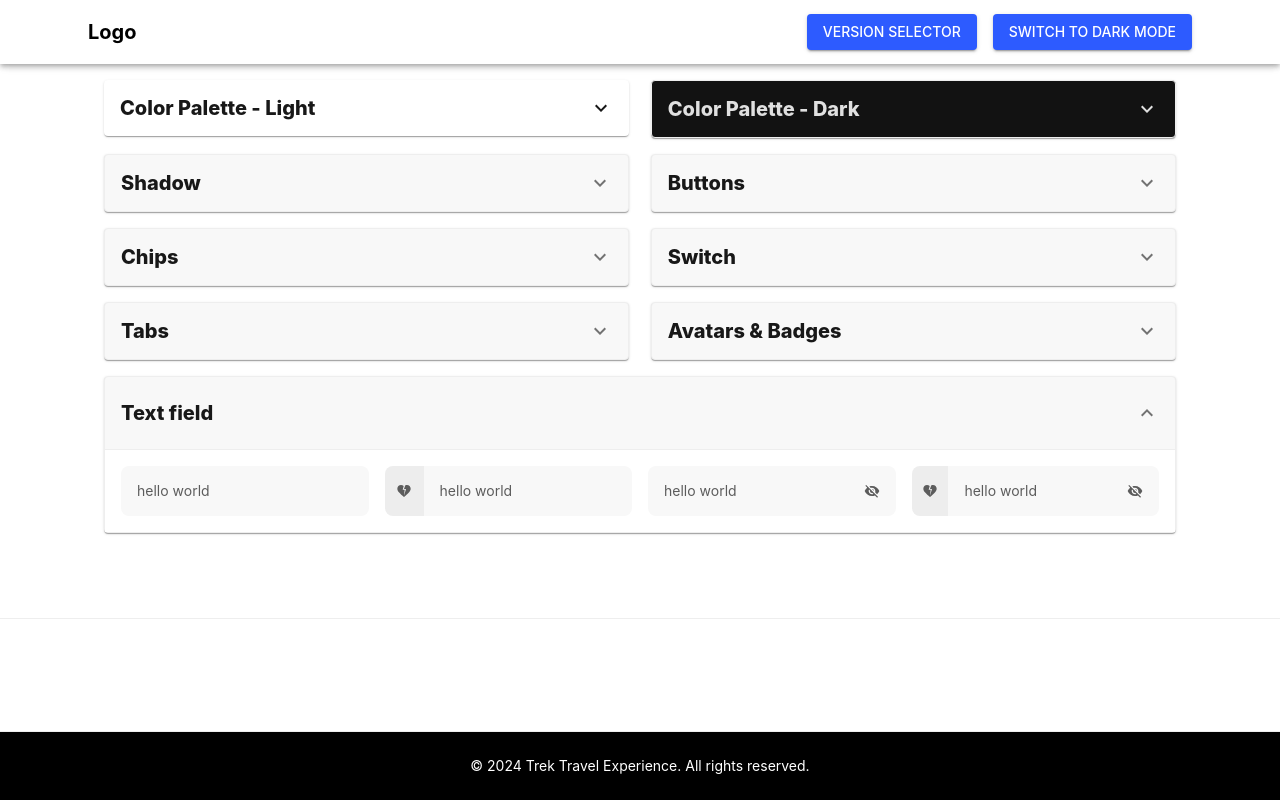
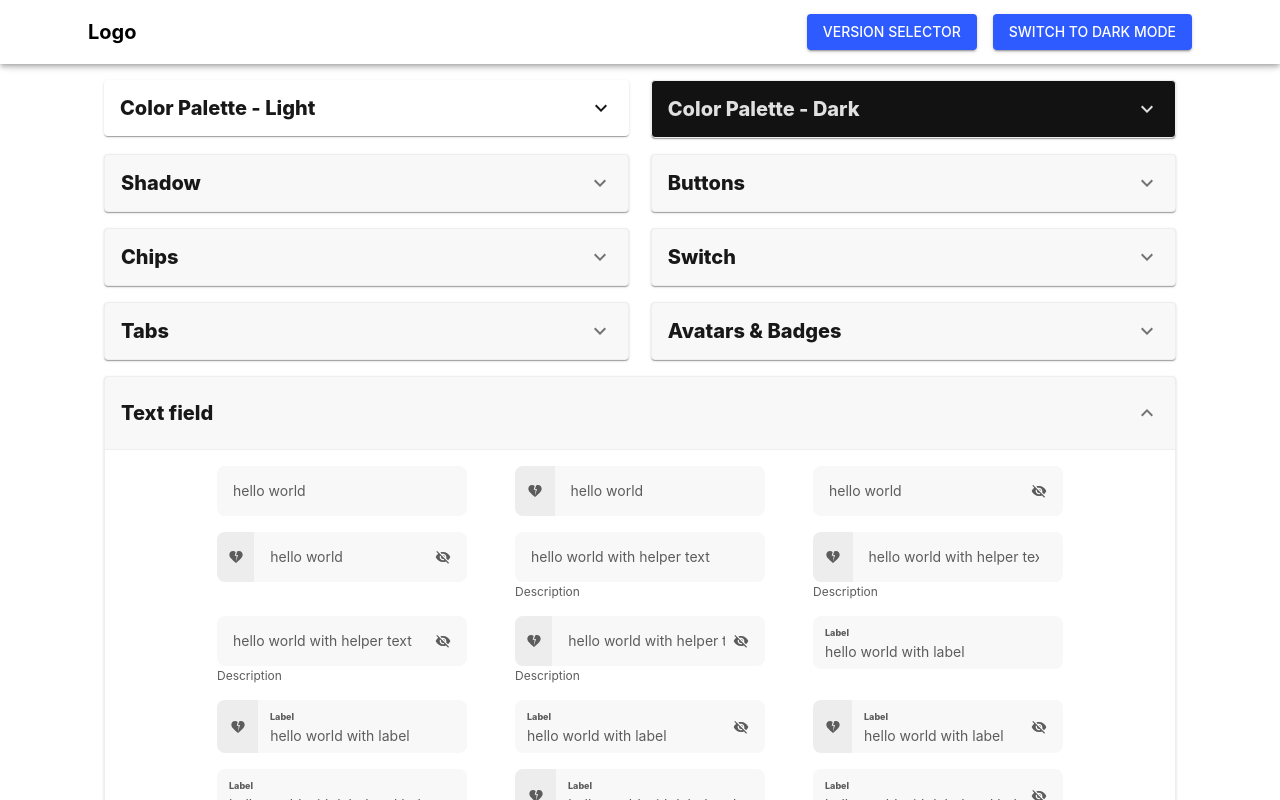
Before and after one commit to Yuki-kykyky/layout-demos, a Next.js app: page / in a window 1280 px wide. Shown: the top 800 px of the page. Built offline with nearby package versions, Linux system fonts and the light colour scheme.

Commit message:
generate text-input, styled with focus, hover status

```diff
--- a/app/common/ui/page2/woop/woop-input.tsx
+++ b/app/common/ui/page2/woop/woop-input.tsx
@@ -1,23 +1,42 @@
-import { VisibilityOff } from "@mui/icons-material";
-import { Box, InputAdornment, InputBase, Stack } from "@mui/material";
+import {
+  Box,
+  InputAdornment,
+  InputBase,
+  Stack,
+  TextField,
+  Typography,
+} from "@mui/material";
 
 import React from "react";
+import { Shadows } from "@/app/common/styles/style-setting";
+
 export const WoopInput = ({
   value,
   startAdornment,
   endAdornment,
+  label,
+  helperText,
 }: {
   value: string;
   startAdornment?: React.ReactNode;
   endAdornment?: React.ReactNode;
+  label?: string;
+  helperText?: string;
 }) => {
   return (
+    <Box>
       <Stack
         direction="row"
         sx={{
           borderRadius: "8px",
           width: "250px",
           overflow: "hidden",
+          "&:hover": {
+            boxShadow: Shadows.Focus.style,
+          },
+          "&:focus-within": {
+            boxShadow: Shadows.FocusBtn.style,
+          },
         }}
       >
         {startAdornment && (
@@ -37,6 +56,60 @@ export const WoopInput = ({
             {startAdornment}
           </Box>
         )}
+
+        {label ? (
+          <TextField
+            label={label}
+            variant="filled"
+            value={value}
+            sx={{
+              flexGrow: 1,
+              "& .MuiInputLabel-root": {
+                color: (theme) => theme.palette.text.secondary,
+                fontSize: "12px",
+                top: "4px",
+                lineHeight: "16px",
+                fontWeight: 800,
+              },
+            }}
+            slotProps={{
+              input: {
+                disableUnderline: true,
+                sx: {
+                  p: 0,
+                  bgcolor: (theme) => theme.palette.background.paper,
+                  color: (theme) => theme.palette.text.secondary,
+                  height: "fit-content",
+                  fontSize: "14px",
+                  borderRadius: 0,
+                  lineHeight: "18px",
+                  "&:hover": {
+                    bgcolor: (theme) =>
+                      `${theme.palette.background.paper} !important`,
+                  },
+                  "&:focus-within": {
+                    bgcolor: (theme) =>
+                      `${theme.palette.background.paper} !important`,
+                  },
+                },
+                endAdornment: (
+                  <InputAdornment
+                    position="end"
+                    sx={{
+                      "& .MuiSvgIcon-root": {
+                        color: (theme) => theme.palette.text.secondary,
+                        fontSize: "16px",
+                      },
+                      pr: "16px",
+                    }}
+                  >
+                    {endAdornment}
+                  </InputAdornment>
+                ),
+              },
+            }}
+          />
+        ) : (
           <InputBase
             placeholder="Placeholder"
             value={value}
@@ -70,6 +143,20 @@ export const WoopInput = ({
               },
             }}
           />
+        )}
       </Stack>
+      {helperText && (
+        <Typography
+          fontSize="12px"
+          lineHeight="16px"
+          color="text.secondary"
+          sx={{
+            mt: "2px",
+          }}
+        >
+          {helperText}
+        </Typography>
+      )}
+    </Box>
   );
 };
--- /dev/null
+++ b/app/components/page2/text-field-list.tsx
@@ -0,0 +1,97 @@
+import { WoopInput } from "@/app/common/ui/page2/woop/woop-input";
+import { VisibilityOff, HeartBroken } from "@mui/icons-material";
+import { Stack } from "@mui/material";
+import React from "react";
+
+export const TextFieldList = () => {
+  const inputConfigs = [
+    // 基础配置
+    { value: "hello world" },
+    { startAdornment: <HeartBroken />, value: "hello world" },
+    { endAdornment: <VisibilityOff />, value: "hello world" },
+    {
+      startAdornment: <HeartBroken />,
+      endAdornment: <VisibilityOff />,
+      value: "hello world",
+    },
+
+    // 带 helperText
+    { helperText: "Description", value: "hello world with helper text" },
+    {
+      startAdornment: <HeartBroken />,
+      helperText: "Description",
+      value: "hello world with helper text",
+    },
+    {
+      endAdornment: <VisibilityOff />,
+      helperText: "Description",
+      value: "hello world with helper text",
+    },
+    {
+      startAdornment: <HeartBroken />,
+      endAdornment: <VisibilityOff />,
+      helperText: "Description",
+      value: "hello world with helper text",
+    },
+
+    // 带 label
+    { label: "Label", value: "hello world with label" },
+    {
+      startAdornment: <HeartBroken />,
+      label: "Label",
+      value: "hello world with label",
+    },
+    {
+      endAdornment: <VisibilityOff />,
+      label: "Label",
+      value: "hello world with label",
+    },
+    {
+      startAdornment: <HeartBroken />,
+      endAdornment: <VisibilityOff />,
+      label: "Label",
+      value: "hello world with label",
+    },
+
+    // 带 label 和 helperText
+    {
+      label: "Label",
+      helperText: "Description",
+      value: "hello world with label and helper text",
+    },
+    {
+      startAdornment: <HeartBroken />,
+      label: "Label",
+      helperText: "Description",
+      value: "hello world with label and helper text",
+    },
+    {
+      endAdornment: <VisibilityOff />,
+      label: "Label",
+      helperText: "Description",
+      value: "hello world with label and helper text",
+    },
+    {
+      startAdornment: <HeartBroken />,
+      endAdornment: <VisibilityOff />,
+      label: "Label",
+      helperText: "Description",
+      value: "hello world with label and helper text",
+    },
+  ];
+
+  return (
+    <Stack
+      direction="row"
+      rowGap={2}
+      columnGap={6}
+      sx={{ px: 6 }}
+      justifyContent="center"
+      flexWrap="wrap"
+    >
+      {inputConfigs.map((config, index) => (
+        <WoopInput key={index} {...config} />
+      ))}
+    </Stack>
+  );
+};
--- a/app/pages/woop-design-system.tsx
+++ b/app/pages/woop-design-system.tsx
@@ -1,4 +1,3 @@
-import { HeartBroken, VisibilityOff } from "@mui/icons-material";
 import ExpandMoreIcon from "@mui/icons-material/ExpandMore";
 import {
   Accordion,
@@ -10,7 +9,6 @@ import {
   Typography,
 } from "@mui/material";
 import { ColorPalette, ColorPaletteDark } from "../common/styles/color-palette";
-import { WoopInput } from "../common/ui/page2/woop/woop-input";
 import { AvatarList } from "../components/page2/avatar-list";
 import { BadgeList } from "../components/page2/badge-list";
 import ButtonList from "../components/page2/button-list";
@@ -19,6 +17,7 @@ import { ColorPaletteList } from "../components/page2/color-palette-list";
 import { ShadowList } from "../components/page2/shadow-list";
 import { SwitchList } from "../components/page2/switch-list";
 import TabList from "../components/page2/tab-list";
+import { TextFieldList } from "../components/page2/text-field-list";
 import React from "react";
 
 export function WoopDesignSystem() {
@@ -243,22 +242,7 @@ export function WoopDesignSystem() {
                 borderTop: (theme) => `1px solid ${theme.palette.grey[200]}`,
               }}
             >
-              <Stack direction="row" gap={2}>
-                <WoopInput value="hello world" />
-                <WoopInput
-                  value="hello world"
-                  startAdornment={<HeartBroken />}
-                />
-                <WoopInput
-                  value="hello world"
-                  endAdornment={<VisibilityOff />}
-                />
-                <WoopInput
-                  value="hello world"
-                  startAdornment={<HeartBroken />}
-                  endAdornment={<VisibilityOff />}
-                />
-              </Stack>
+              <TextFieldList />
             </AccordionDetails>
           </Accordion>
         </Box>
```
Lines whose indentation alone changed are shown as unchanged.
